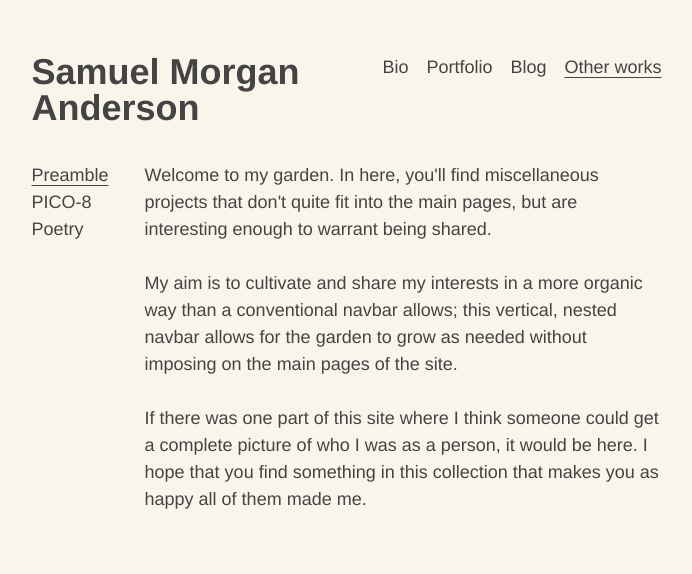
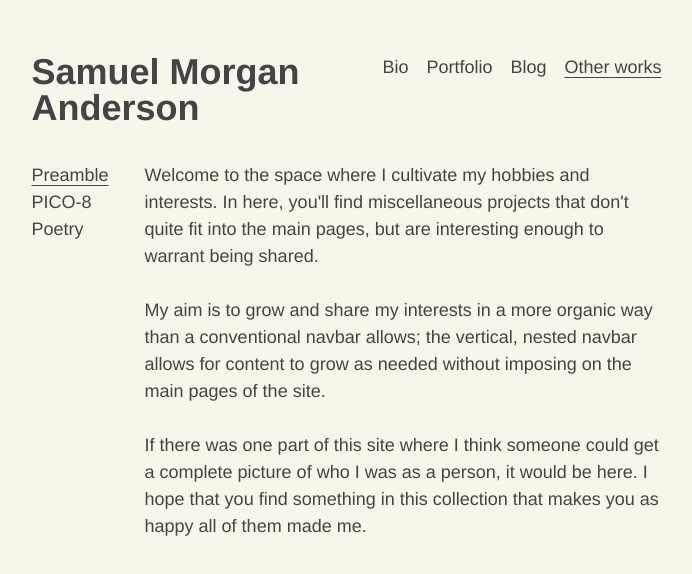
Before and after one commit to sama305/samueland.dev, a Next.js app: page /otherworks in a window 1280 px wide. Shown: the top 574 px of the page, without its empty margins (286-978 px from the left). Built offline with nearby package versions, Linux system fonts and the light colour scheme.

Commit message:
updated garden text and changelog

```diff
--- a/src/app/(site)/otherworks/page.tsx
+++ b/src/app/(site)/otherworks/page.tsx
@@ -1,8 +1,8 @@
 export default function Misc() {
   return (
     <div>
-      <p>Welcome to my garden. In here, you'll find miscellaneous projects that don't quite fit into the main pages, but are interesting enough to warrant being shared.</p>
-      <p>My aim is to cultivate and share my interests in a more organic way than a conventional navbar allows; this vertical, nested navbar allows for the garden to grow as needed without imposing on the main pages of the site.</p>
+      <p>Welcome to the space where I cultivate my hobbies and interests. In here, you'll find miscellaneous projects that don't quite fit into the main pages, but are interesting enough to warrant being shared.</p>
+      <p>My aim is to grow and share my interests in a more organic way than a conventional navbar allows; the vertical, nested navbar allows for content to grow as needed without imposing on the main pages of the site.</p>
       <p>If there was one part of this site where I think someone could get a complete picture of who I was as a person, it would be here. I hope that you find something in this collection that makes you as happy all of them made me.</p>
     </div>
   )
```
Also changed, not shown: 1 other file (tests, documents, lock files or other folders).
